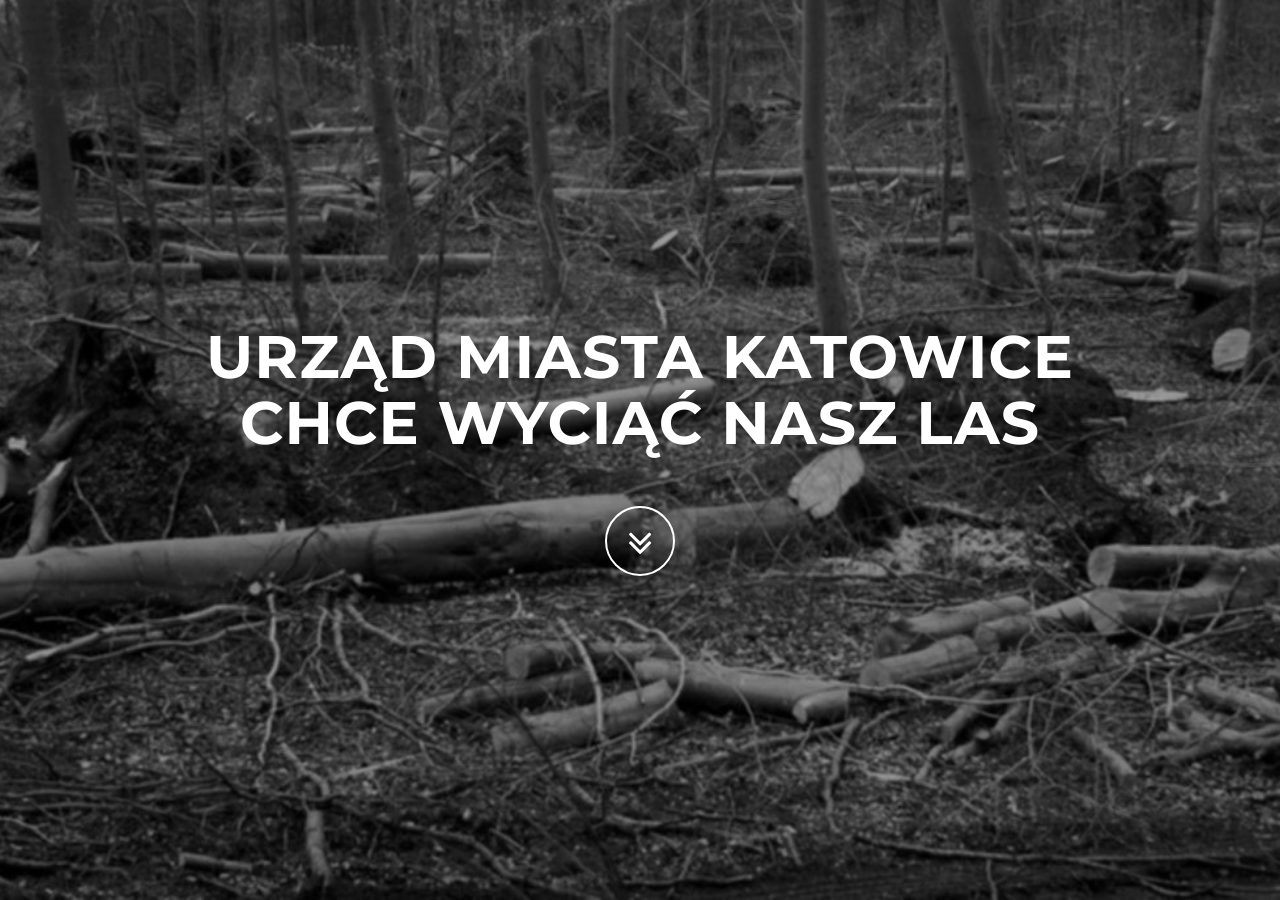
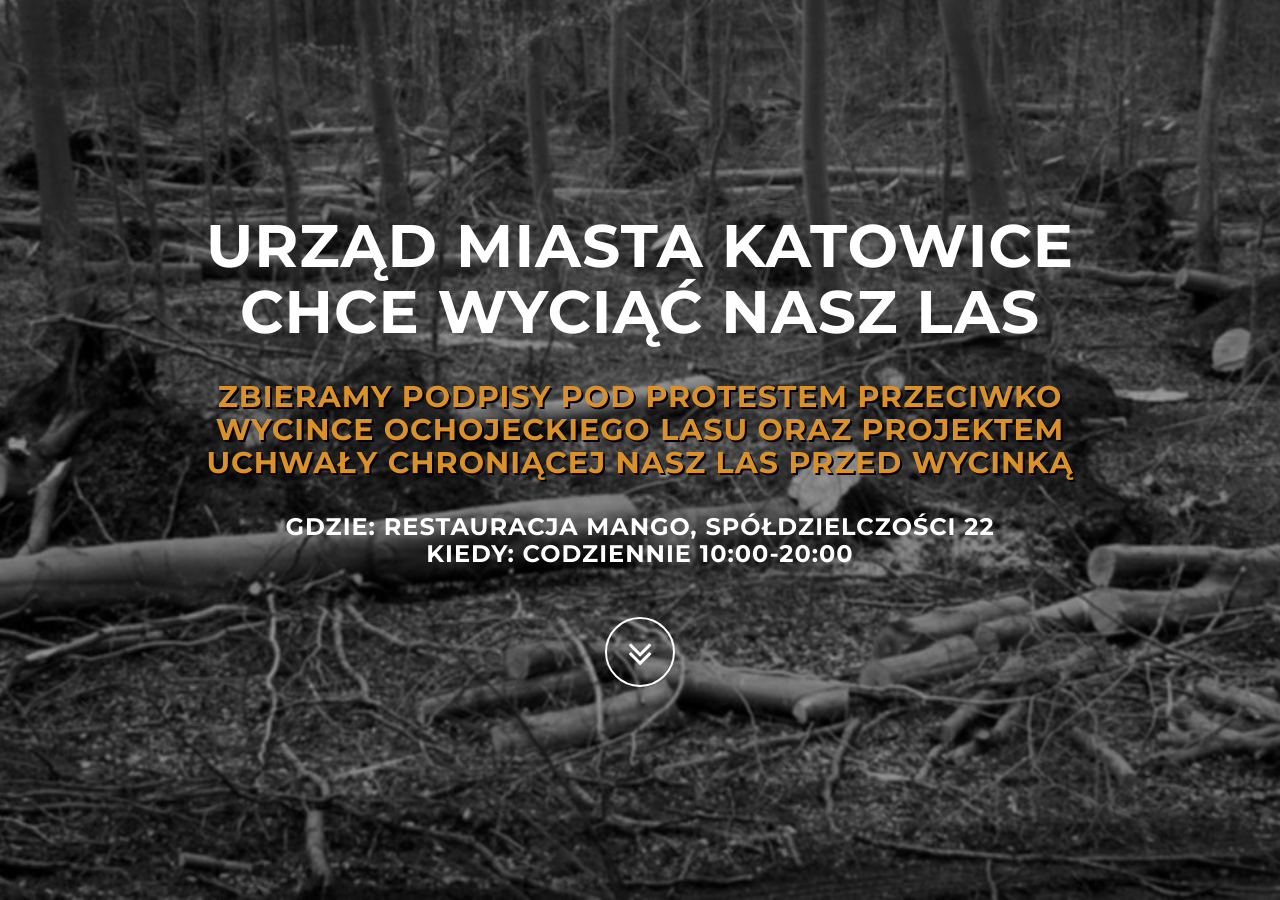
Before and after one commit to naszlas-katowice/naszlas.katowice.pl, a Jekyll site: the page built from index.html, in a window 1280 px wide and 900 px high. Built offline with Jekyll 4.4.1, drawn with Linux system fonts in a browser that asks for light colours.

Commit message:
Update index.html

```diff
--- a/index.html
+++ b/index.html
@@ -10,6 +10,9 @@ layout: default
         <div class="col-md-10 col-md-offset-1">
           <!--<p class="intro-text">Czy wiesz że</p>-->
           <h1 class="brand-heading">Urząd Miasta Katowice CHCE WYCIĄĆ NASZ LAS</h1>
+          <h2 style="text-shadow:2px 2px black" class="orange">Zbieramy podpisy pod protestem przeciwko wycince ochojeckiego lasu oraz projektem uchwały chroniącej nasz las przed wycinką</h2>
+          <h3>Gdzie: Restauracja Mango, Spółdzielczości 22<br>
+          Kiedy: codziennie 10:00-20:00</h3>
           <a href="#about" class="btn btn-circle page-scroll">
               <i class="fa fa-angle-double-down animated"></i>
           </a>
```
